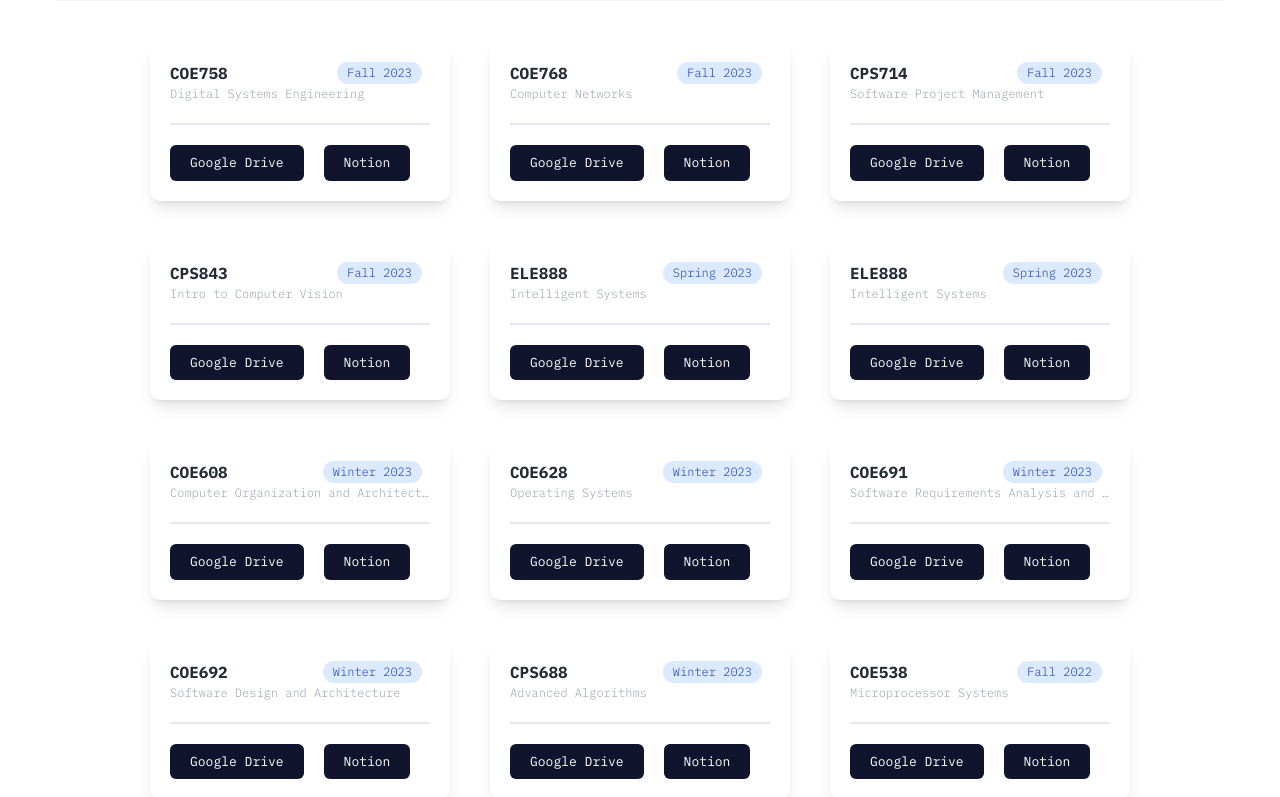
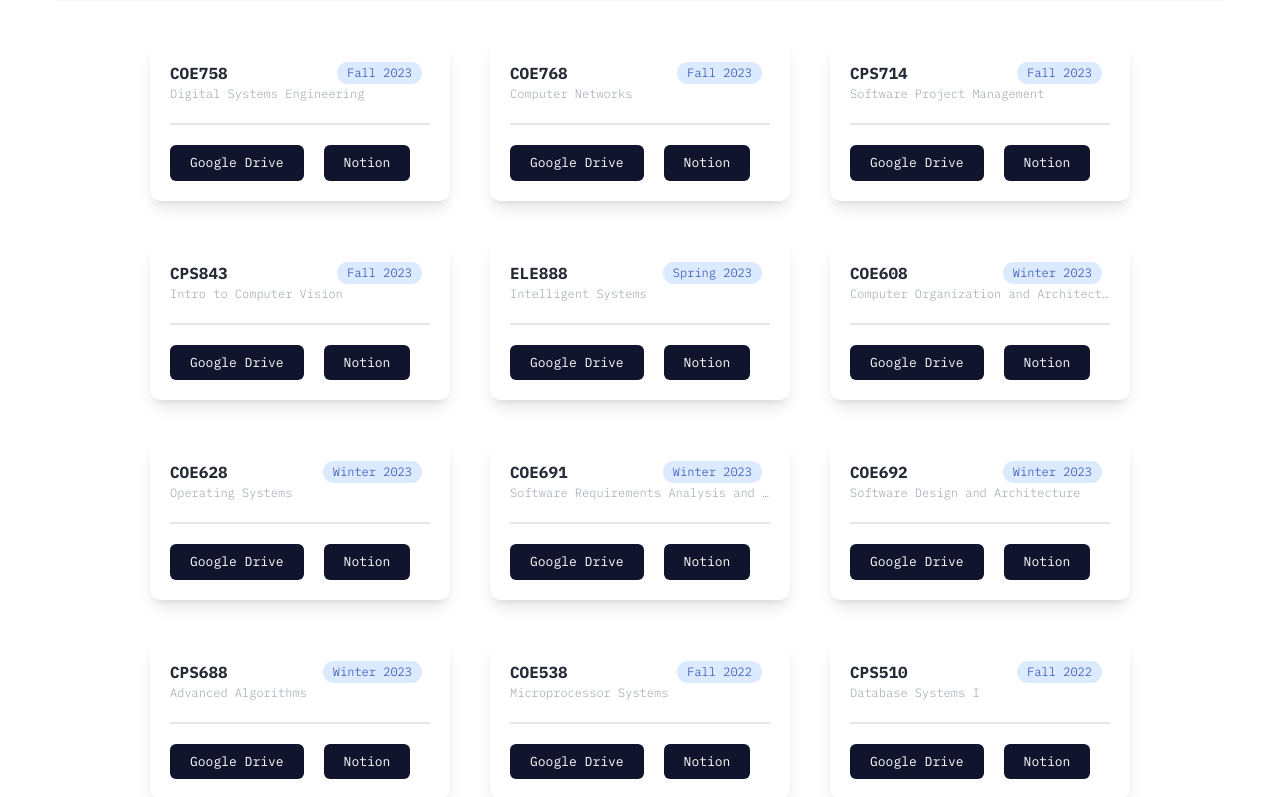
Before and after one commit to jsprcrz/Notes, a React (Vite) app: page / in a window 1280 px wide. Shown: the part 623-1420 px from the top of the page. Built offline with nearby package versions, Linux system fonts and the light colour scheme.

Commit message:
Removed dupe

```diff
--- a/src/Constants/index.js
+++ b/src/Constants/index.js
@@ -58,26 +58,6 @@ export const courseInfo = [
           {
             name: "Notion",
             link: "https://jaspercruz.notion.site/CPS843-Notes-157ca992fcc3479bbac5cd2d0dc2d4c1",
-          },
-        ],
-      },
-    ],
-  },
-  {
-    id: "spring-2023",
-    title: "Spring 2023",
-    courses: [
-      {
-        code: "ELE888",
-        name: "Intelligent Systems",
-        links: [
-          {
-            name: "Google Drive",
-            link: "https://drive.google.com/drive/folders/1m1VvGRq5xHxAZDvvptQ5YtUIwFxSt8Kb",
-          },
-          {
-            name: "Notion",
-            link: "https://jaspercruz.notion.site/ELE888-Notes-a05ebe4c26544adbadb3d4fb37e36ce4",
           },
         ],
       },
```
